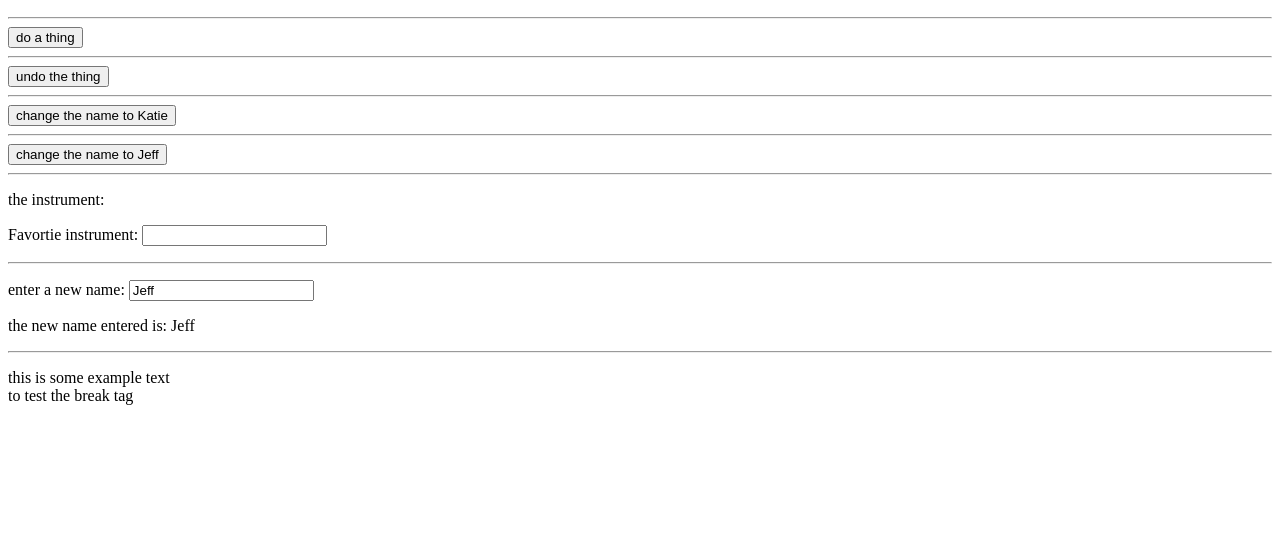
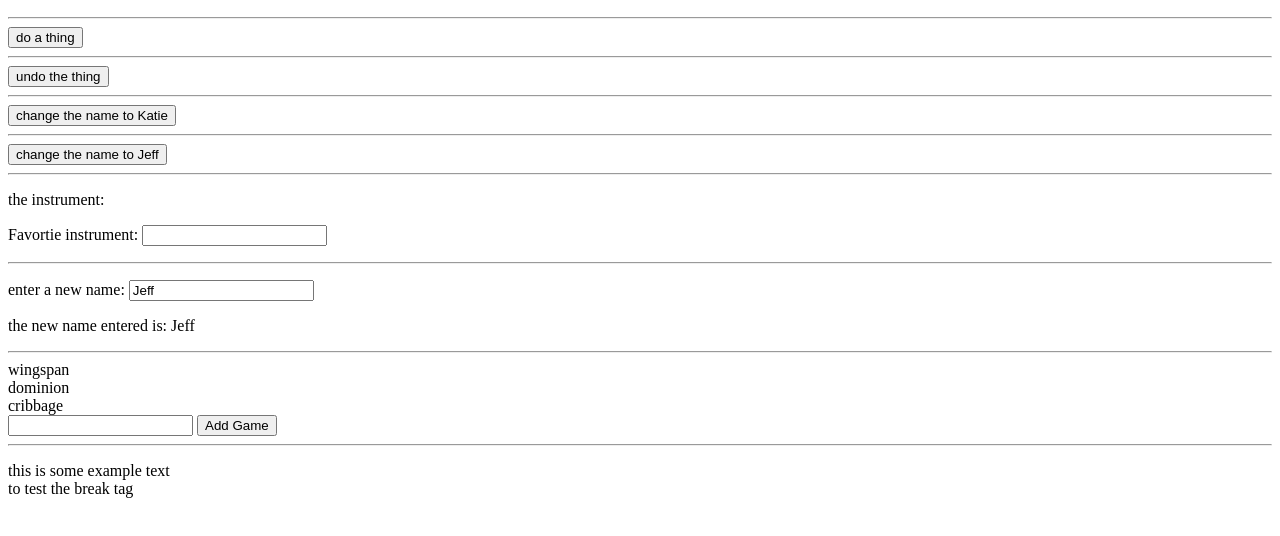
Before and after one commit to jeffspatafora/practice-vuejs, a plain HTML site: page index.html in a window 1280 px wide. Shown: the part 218-754 px from the top of the page. Drawn offline with nearby package versions, Linux system fonts and the light colour scheme.

Commit message:
adds v-for and v-for adding new elements function

```diff
--- a/index.html
+++ b/index.html
@@ -28,6 +28,11 @@
       <p>enter a new name: <input type="text" v-model="name"></p>
       <p>the new name entered is: {{ name }}</p>
       <hr>
+      <div v-for="games in games">
+        {{ games }}
+      </div>
+      <input type="text" v-model="newGame"> <button v-on:click="addGame()">Add Game</button>
+      <hr>
       <p>this is some example text<br>to test the break tag</p>
     </div>
   </body>
--- a/index.js
+++ b/index.js
@@ -8,6 +8,8 @@ var App = {
       city: "Seattle",
       thing: null,
       instrument: "",
+      games: ["wingspan", "dominion", "cribbage"],
+      newGame: "",
     };
   },
   methods: {
@@ -29,6 +31,13 @@ var App = {
       this.name = "Jeff";
       console.log(this.name);
     },
+    addGame: function () {
+      console.log("adding game to games array");
+      console.log(this.newGame);
+      console.log(this.games);
+      this.games.push(this.newGame);
+      console.log(this.games);
+    },
   },
 };
 
```
